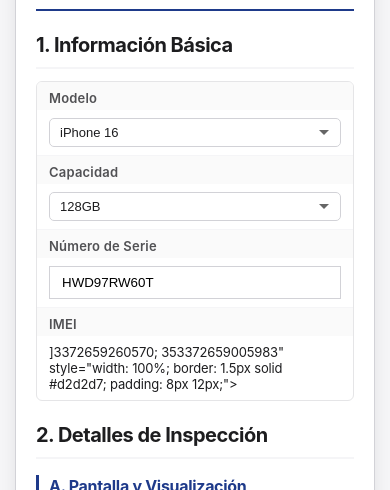
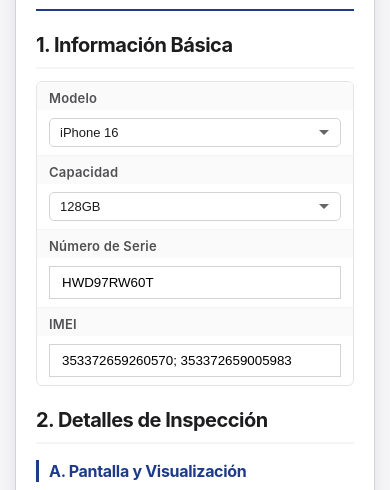
Before and after one commit to CABBONE-CHEN/phone_report, a plain HTML site: page iPhone16_128GB_黑色_HWD97RW60T_IMEI-353372659260570_353372659005983.html in a window 390 px wide. Shown: the part 329-819 px from the top of the page. Drawn offline with Linux system fonts and the light colour scheme.

Commit message:
上传验机报告: iPhone16_128GB_黑色_HWD97RW60T_IMEI-353372659260570_353372659005983.html

```diff
--- a/iPhone16_128GB_黑色_HWD97RW60T_IMEI-353372659260570_353372659005983.html
+++ b/iPhone16_128GB_黑色_HWD97RW60T_IMEI-353372659260570_353372659005983.html
@@ -496,7 +496,7 @@
                 <tr>
                     <td class="label" data-key="imei">IMEI</td>
                     <td class="value">
-                        ]3372659260570; 353372659005983" style="width: 100%; border: 1.5px solid #d2d2d7; padding: 8px 12px;">
+                        <input type="text" id="imei" class="result-select" placeholder="请输入IMEI" value="353372659260570; 353372659005983" style="width: 100%; border: 1.5px solid #d2d2d7; padding: 8px 12px;">
                     </td>
                 </tr>
             </tbody></table>
```
